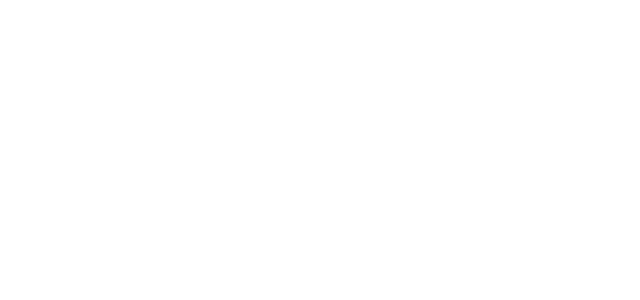
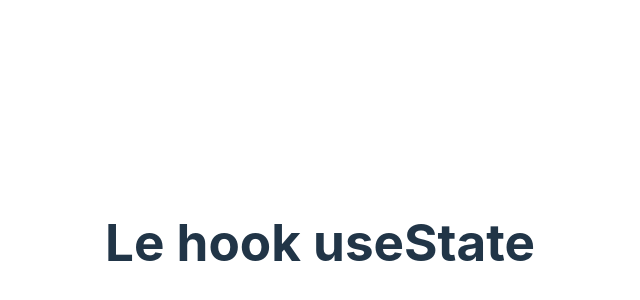
Before and after one commit to BlizzFir3/PEO-Front-End, a React (Vite) app in the folder ReactJS/18112024_React/FirstProject/: page /hook-use-state in a window 1280 px wide. Before the commit this address had no page. Shown: the part 158-458 px from the top of the page, without its empty margins (320-960 px from the left). Built offline with nearby package versions, Linux system fonts and the light colour scheme.

Commit message:
created  HookUseState

```diff
--- a/ReactJS/18112024_React/FirstProject/src/App.jsx
+++ b/ReactJS/18112024_React/FirstProject/src/App.jsx
@@ -1,5 +1,6 @@
 import { BrowserRouter, Route, Routes } from 'react-router-dom';
 import './App.css';
+import HookUseState from './components/views/HookUseSate';
 import JsxTheorie from './components/Views/JsxTheorie';
 
 function App() {
@@ -8,9 +9,8 @@ function App() {
             <Routes>
                 <Route path="/" element={<JsxTheorie />} />
                 <Route
-                    path="/test"
-                    style={{ color: 'white' }}
-                    element={<h1>page TEST</h1>}
+                    path="/hook-use-state"
+                    element={<HookUseState/>}
                 />
             </Routes>
         </BrowserRouter>
--- /dev/null
+++ b/ReactJS/18112024_React/FirstProject/src/components/views/HookUseSate.jsx
@@ -0,0 +1,5 @@
+function HookUseState() {
+    return <h1>Le hook useState</h1>;
+}
+
+export default HookUseState;
```
